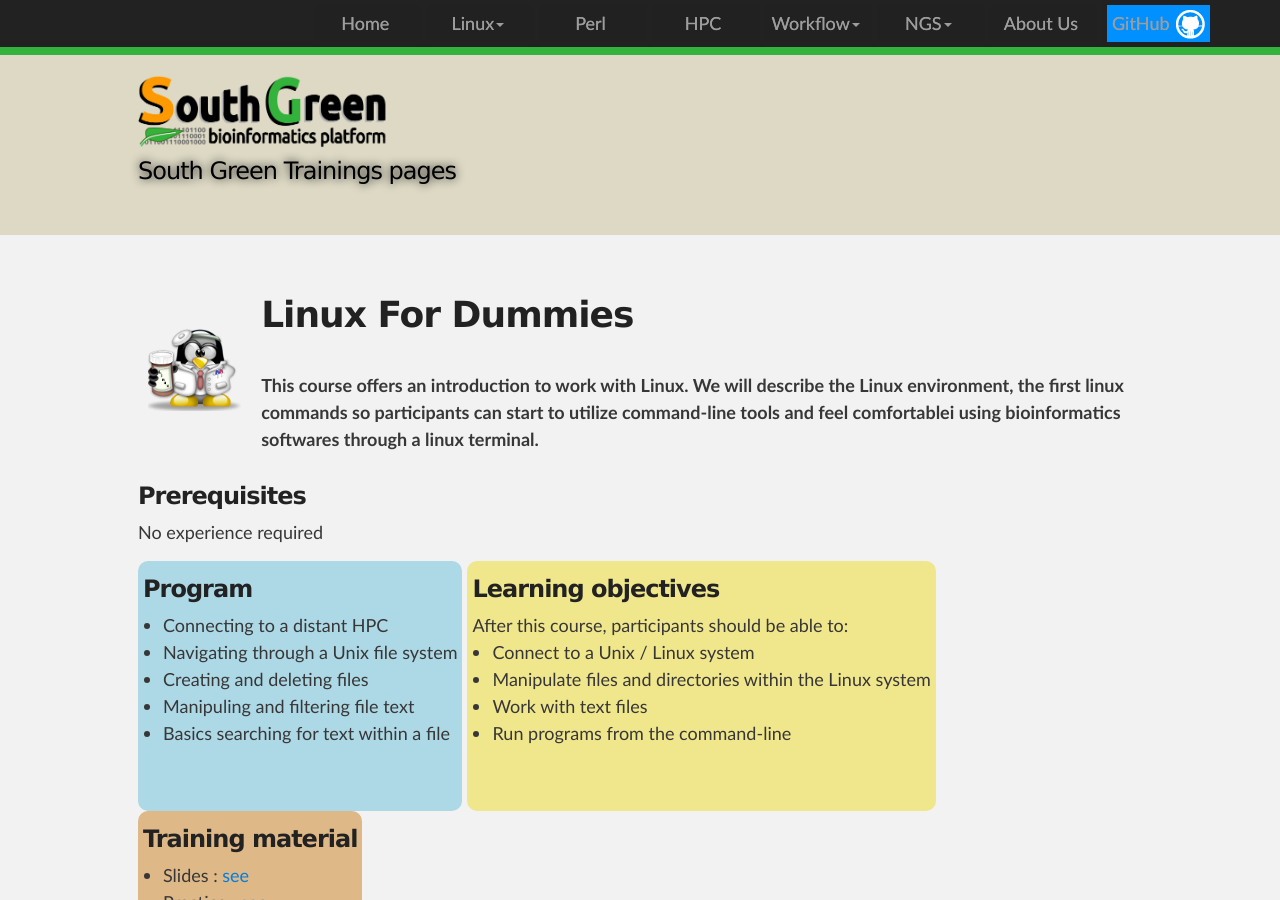
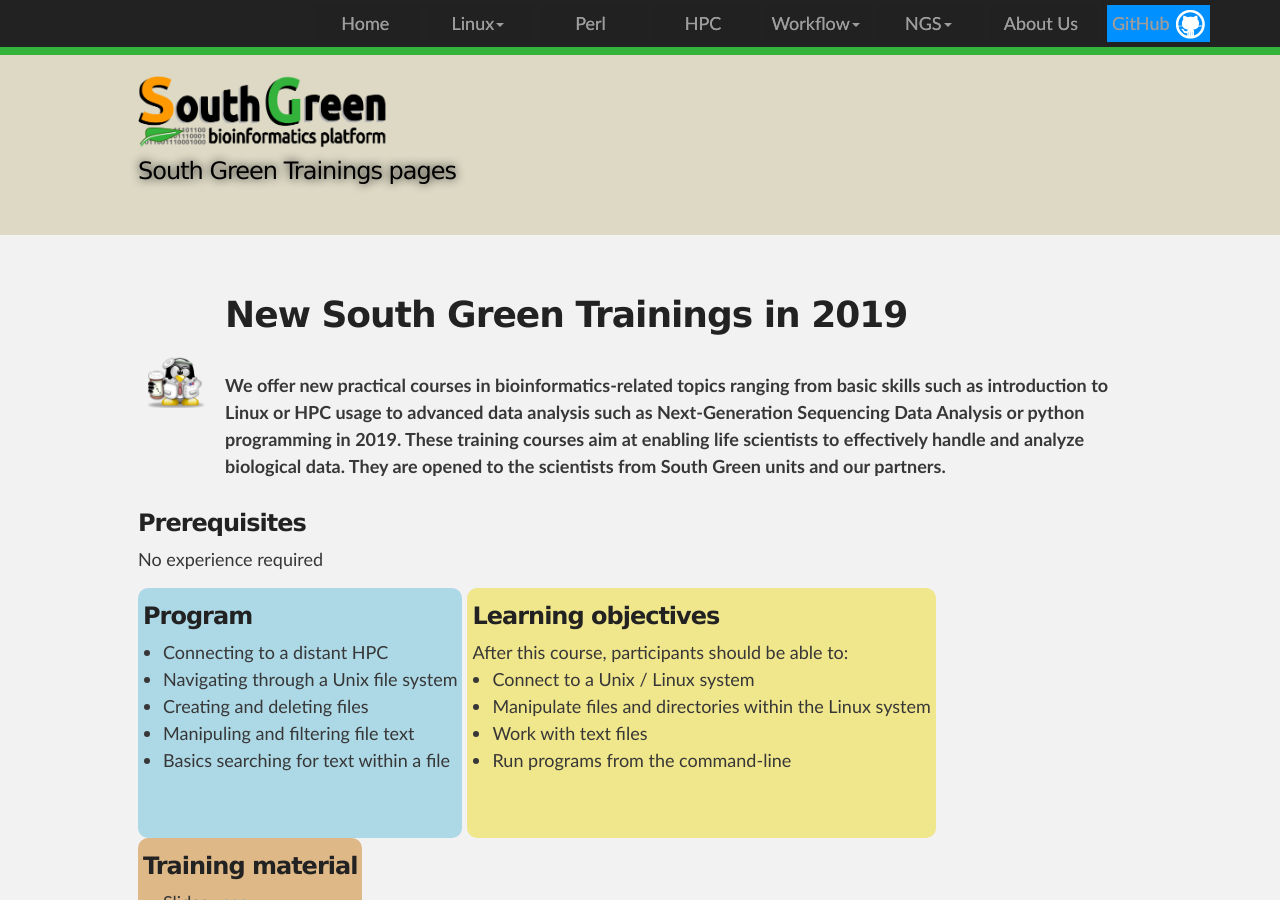
Before and after one commit to SouthGreenPlatform/trainings, a Jekyll site: the page built from _pages/trainings2019.md, in a window 1280 px wide and 900 px high. Built offline with Jekyll 4.4.1, drawn with Linux system fonts in a browser that asks for light colours; nearby versions of some CDN libraries.

Commit message:
Update trainings2019.md

```diff
--- a/_pages/trainings2019.md
+++ b/_pages/trainings2019.md
@@ -10,8 +10,9 @@
 <td><img width="100%" src="{{ site.url }}/images/trainings-linux.png" alt="" />
 </td>
 <td>
-<h1> Linux For Dummies</h1><br />
-This course offers an introduction to work with Linux. We will describe the Linux environment, the first linux commands so participants can start to utilize command-line tools and feel comfortablei using bioinformatics softwares through a linux terminal.
+<h1> New South Green Trainings in 2019</h1><br />
+We offer new practical courses in bioinformatics-related topics ranging from basic skills such as introduction to Linux or HPC usage to  advanced data analysis such as Next-Generation Sequencing Data Analysis or python programming in 2019.
+These training courses aim at enabling life scientists to effectively handle and analyze biological data. They are opened to the scientists from South Green units and our partners.
 </td>
 </tr>
 </table>
```
